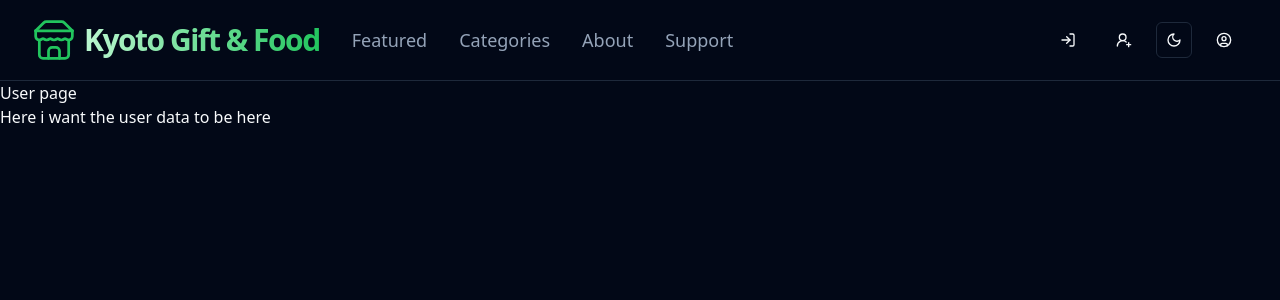
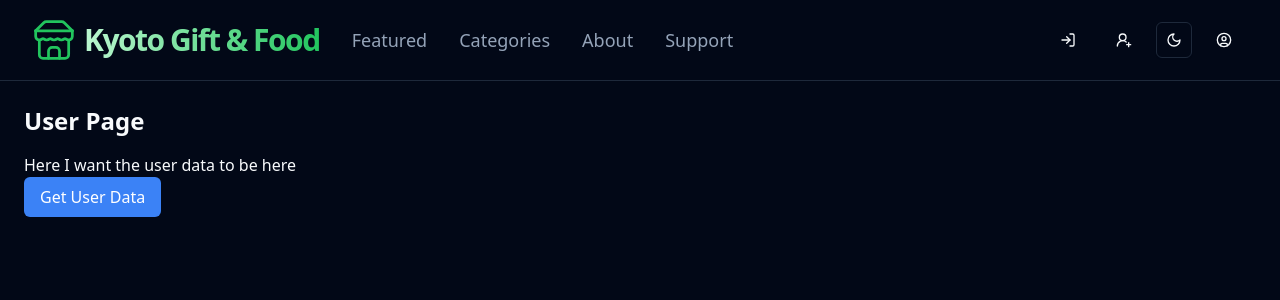
Before and after one commit to dominicdoringo/Kyoto-Gift-And-Food-Website, a Next.js app: page /user in a window 1280 px wide. Shown: the top 300 px of the page. Built offline with nearby package versions, Linux system fonts and the light colour scheme.

Commit message:
After sign in, goes to a user page. This button will get and display the users username and email

```diff
--- a/src/app/user/page.tsx
+++ b/src/app/user/page.tsx
@@ -1,10 +1,64 @@
 'use client';
 
+import React, { useState } from 'react';
+import { API_HOST_BASE_URL } from '@/lib/constants';
+
 export default function UserPage() {
+	interface UserData {
+		username: string;
+		email: string;
+		// Add more fields as needed
+	}
+
+	const [userData, setUserData] = useState<UserData | null>(null);
+
+	const handleGetUserData = async () => {
+		const token = localStorage.getItem('accessToken');
+		if (!token) {
+			console.log('No token found');
+			return;
+		}
+
+		try {
+			const response = await fetch(`${API_HOST_BASE_URL}/users/`, {
+				method: 'GET',
+				headers: {
+					Authorization: `Bearer ${token}`,
+				},
+			});
+
+			if (response.ok) {
+				const data = await response.json();
+				setUserData(data);
+			} else {
+				console.log('Failed to fetch user data');
+			}
+		} catch (error) {
+			console.error('An error occurred:', error);
+		}
+	};
+
 	return (
-		<>
-			<h1>User page</h1>
-			<p>Here i want the user data to be here</p>
-		</>
+		<div className="p-6">
+			<h1 className="text-2xl font-bold mb-4">User Page</h1>
+			<p>Here I want the user data to be here</p>
+			<button
+				onClick={handleGetUserData}
+				className="px-4 py-2 bg-blue-500 text-white rounded-md"
+			>
+				Get User Data
+			</button>
+			{userData && (
+				<div className="mt-4">
+					<p>
+						<strong>Username:</strong> {userData.username}
+					</p>
+					<p>
+						<strong>Email:</strong> {userData.email}
+					</p>
+					{/* Add more user information as needed */}
+				</div>
+			)}
+		</div>
 	);
 }
--- a/src/components/LoginForm.tsx
+++ b/src/components/LoginForm.tsx
@@ -17,6 +17,7 @@ import {
 } from '@/components/ui/card';
 import { useToast } from '@/hooks/use-toast';
 import { API_HOST_BASE_URL } from '@/lib/constants';
+import { useRouter } from 'next/navigation';
 
 // Zod schema for form validation
 const loginSchema = z.object({
@@ -25,12 +26,12 @@ const loginSchema = z.object({
 		.min(3, { message: 'Username must be at least 3 characters long' }),
 	password: z
 		.string()
-		.min(3, { message: 'Password must be at least 8 characters long' }),
+		.min(8, { message: 'Password must be at least 8 characters long' }),
 });
 
 type LoginFormValues = z.infer<typeof loginSchema>;
 
-// Simulated server action (in a real app, this would be in a separate file)
+// Function to log in the user
 async function loginUser(data: LoginFormValues) {
 	const response = await fetch(`${API_HOST_BASE_URL}/users/token`, {
 		method: 'POST',
@@ -52,6 +53,7 @@ async function loginUser(data: LoginFormValues) {
 export function LoginForm() {
 	const [isLoading, setIsLoading] = useState(false);
 	const { toast } = useToast();
+	const router = useRouter();
 	const {
 		register,
 		handleSubmit,
@@ -71,6 +73,8 @@ export function LoginForm() {
 					title: 'Login Successful',
 					description: 'You have been successfully logged in.',
 				});
+				// Redirect to UserPage
+				router.push('/user');
 			}
 		} catch (error) {
 			toast({
```
